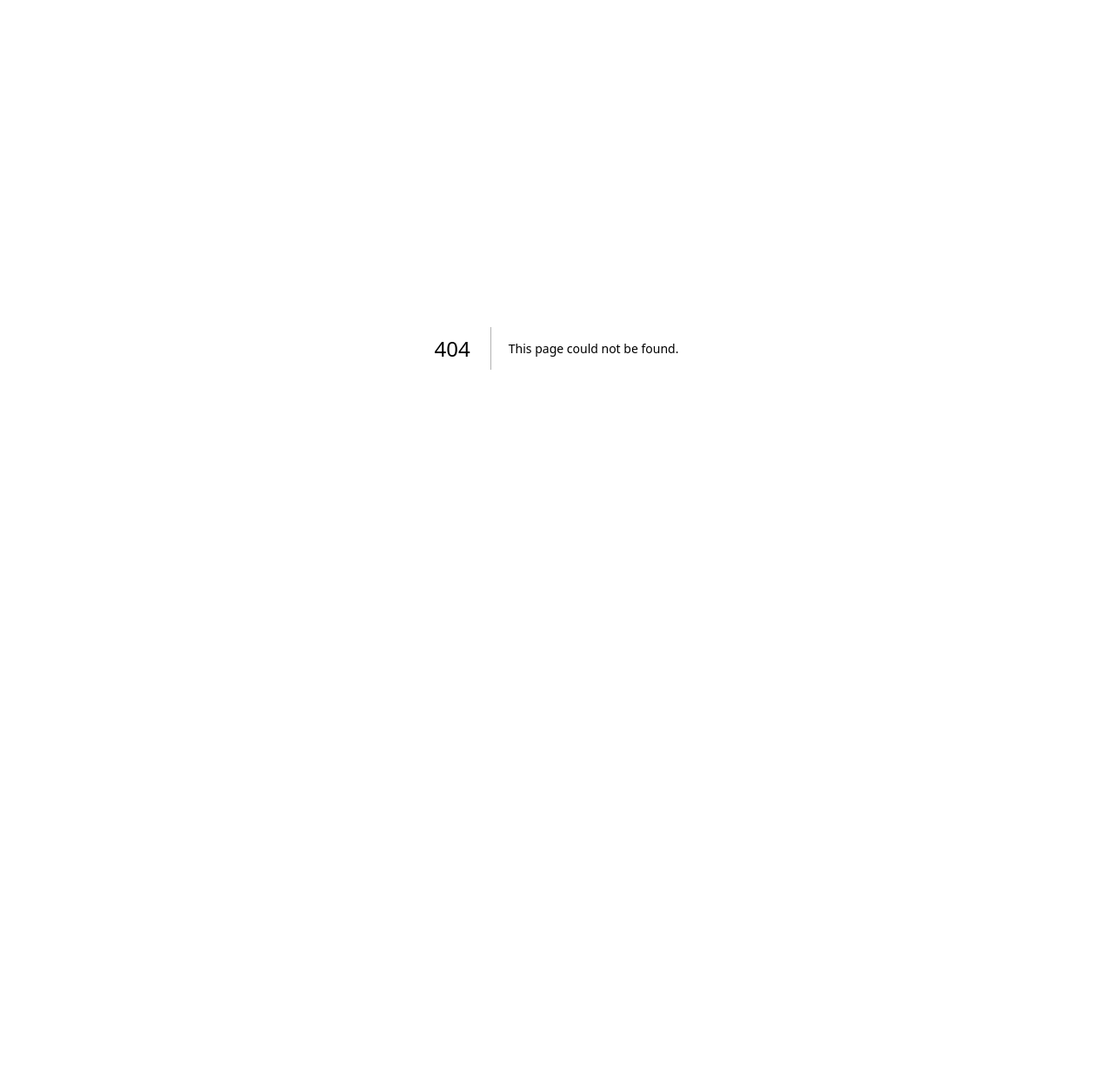
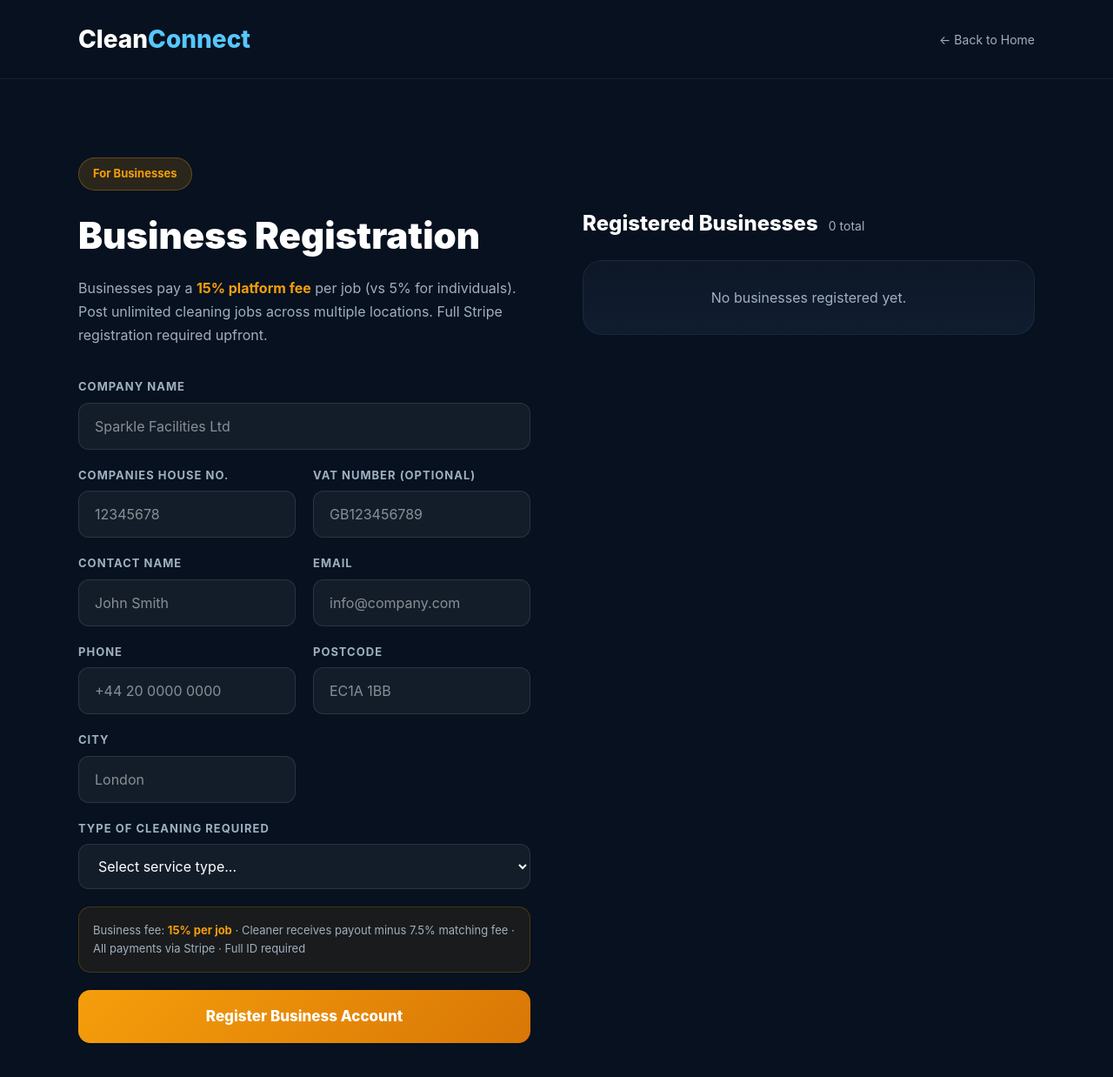
Before and after one commit to olumidedgunner-max/cleanConnect, a Next.js app: page /register-business in a window 1280 px wide. Before the commit this address had no page. Shown: the top 1238 px of the page at 87% size. Before the commit the page ends 800 px from the top, so only its background shows below. Built offline with nearby package versions, Linux system fonts and the light colour scheme.

Commit message:
Separate pages for cleaner/business registration, simplify post-job form

```diff
--- a/src/app/page.tsx
+++ b/src/app/page.tsx
@@ -1,8 +1,6 @@
 import HeroSection from "@/components/HeroSection";
 import PostJobSection from "@/components/PostJobSection";
 import JobListings from "@/components/JobListings";
-import RegisterCleanerSection from "@/components/RegisterCleanerSection";
-import RegisterBusinessSection from "@/components/RegisterBusinessSection";
 import HowItWorks from "@/components/HowItWorks";
 import FeeStructure from "@/components/FeeStructure";
 import Footer from "@/components/Footer";
@@ -13,8 +11,6 @@ export default function Home() {
       <HeroSection />
       <PostJobSection />
       <JobListings />
-      <RegisterCleanerSection />
-      <RegisterBusinessSection />
       <HowItWorks />
       <FeeStructure />
       <Footer />
--- /dev/null
+++ b/src/app/register-business/page.tsx
@@ -0,0 +1,22 @@
+import RegisterBusinessSection from "@/components/RegisterBusinessSection";
+import Link from "next/link";
+
+export const metadata = { title: "Register Your Business — CleanConnect" };
+
+export default function RegisterBusinessPage() {
+  return (
+    <main style={{ background: "#07111f", minHeight: "100vh", color: "white" }}>
+      <div style={{ padding: "24px 30px", borderBottom: "1px solid rgba(255,255,255,.06)" }}>
+        <div style={{ maxWidth: "1100px", margin: "auto", display: "flex", justifyContent: "space-between", alignItems: "center" }}>
+          <Link href="/" style={{ fontSize: "28px", fontWeight: 800, textDecoration: "none", color: "white" }}>
+            Clean<span style={{ color: "#57c7ff" }}>Connect</span>
+          </Link>
+          <Link href="/" style={{ color: "#9fb0c1", textDecoration: "none", fontSize: "14px", display: "flex", alignItems: "center", gap: "6px" }}>
+            ← Back to Home
+          </Link>
+        </div>
+      </div>
+      <RegisterBusinessSection />
+    </main>
+  );
+}
--- /dev/null
+++ b/src/app/register-cleaner/page.tsx
@@ -0,0 +1,22 @@
+import RegisterCleanerSection from "@/components/RegisterCleanerSection";
+import Link from "next/link";
+
+export const metadata = { title: "Register as a Cleaner — CleanConnect" };
+
+export default function RegisterCleanerPage() {
+  return (
+    <main style={{ background: "#07111f", minHeight: "100vh", color: "white" }}>
+      <div style={{ padding: "24px 30px", borderBottom: "1px solid rgba(255,255,255,.06)" }}>
+        <div style={{ maxWidth: "1100px", margin: "auto", display: "flex", justifyContent: "space-between", alignItems: "center" }}>
+          <Link href="/" style={{ fontSize: "28px", fontWeight: 800, textDecoration: "none", color: "white" }}>
+            Clean<span style={{ color: "#57c7ff" }}>Connect</span>
+          </Link>
+          <Link href="/" style={{ color: "#9fb0c1", textDecoration: "none", fontSize: "14px", display: "flex", alignItems: "center", gap: "6px" }}>
+            ← Back to Home
+          </Link>
+        </div>
+      </div>
+      <RegisterCleanerSection />
+    </main>
+  );
+}
--- a/src/components/Navbar.tsx
+++ b/src/components/Navbar.tsx
@@ -1,34 +1,41 @@
+import Link from "next/link";
+
 export default function Navbar() {
   return (
     <nav style={{ display: "flex", justifyContent: "space-between", alignItems: "center", padding: "15px 0" }}>
-      <div style={{ fontSize: "34px", fontWeight: 800, letterSpacing: "-1px" }}>
+      <Link href="/" style={{ fontSize: "34px", fontWeight: 800, letterSpacing: "-1px", textDecoration: "none", color: "white" }}>
         Clean<span style={{ color: "#57c7ff" }}>Connect</span>
-      </div>
-      <ul style={{ display: "flex", gap: "25px", listStyle: "none", alignItems: "center" }}>
-        <li style={{ opacity: 0.85, cursor: "pointer" }}>Home</li>
-        <li style={{ opacity: 0.85, cursor: "pointer" }}>Dashboard</li>
-        <li style={{ opacity: 0.85, cursor: "pointer" }}>Current Jobs</li>
-        <li style={{ opacity: 0.85, cursor: "pointer" }}>Escrow</li>
-        <li style={{
-          background: "linear-gradient(135deg,#1ea7ff,#0077ff)",
+      </Link>
+      <ul style={{ display: "flex", gap: "20px", listStyle: "none", alignItems: "center" }}>
+        <li><Link href="/" style={{ color: "white", textDecoration: "none", opacity: 0.85, fontSize: "15px" }}>Home</Link></li>
+        <li><Link href="/#jobs" style={{ color: "white", textDecoration: "none", opacity: 0.85, fontSize: "15px" }}>Current Jobs</Link></li>
+        <li>
+          <Link href="/register-cleaner" style={{
+            display: "block",
+            background: "linear-gradient(135deg,#22c55e,#16a34a)",
             padding: "10px 20px",
             borderRadius: "12px",
             fontWeight: 700,
-          cursor: "pointer",
+            textDecoration: "none",
+            color: "white",
             fontSize: "14px",
           }}>
-          Post a Job
+            Register as Cleaner
+          </Link>
         </li>
-        <li style={{
-          background: "rgba(255,255,255,.08)",
-          border: "1px solid rgba(255,255,255,.1)",
+        <li>
+          <Link href="/register-business" style={{
+            display: "block",
+            background: "linear-gradient(135deg,#f59e0b,#d97706)",
             padding: "10px 20px",
             borderRadius: "12px",
             fontWeight: 700,
-          cursor: "pointer",
+            textDecoration: "none",
+            color: "white",
             fontSize: "14px",
           }}>
-          Become a Cleaner
+            Register Business
+          </Link>
         </li>
       </ul>
     </nav>
--- a/src/components/PostJobSection.tsx
+++ b/src/components/PostJobSection.tsx
@@ -34,7 +34,6 @@ export default function PostJobSection() {
   const [phone, setPhone] = useState("");
   const [postcode, setPostcode] = useState("");
   const [city, setCity] = useState("");
-  const [fullAddress, setFullAddress] = useState("");
   const [submitted, setSubmitted] = useState(false);
   const fileInputRef = useRef<Record<string, HTMLInputElement | null>>({});
 
@@ -72,7 +71,7 @@ export default function PostJobSection() {
   const totalRooms = Object.values(counts).reduce((a, b) => a + b, 0);
 
   function handleSubmit() {
-    if (!email || !phone || !postcode || !city || !fullAddress) return;
+    if (!email || !phone || !postcode || !city) return;
     const conditions: Record<string, string> = {};
     allRows.forEach(({ key, index, entry }) => { conditions[`${key}-${index}`] = entry.condition; });
     addJob({
@@ -176,17 +175,14 @@ export default function PostJobSection() {
       {totalRooms > 0 && (
         <div style={card}>
           <h3 style={{ fontSize: "22px", fontWeight: 800, marginBottom: "8px" }}>Step 4 — Contact & Location</h3>
-          <p style={{ color: "#9fb0c1", fontSize: "14px", marginBottom: "24px" }}>Email and phone to post the job. Postcode and city so we match you with local cleaners.</p>
-          <div style={{ display: "grid", gridTemplateColumns: "1fr 1fr", gap: "20px", marginBottom: "20px" }}>
+          <p style={{ color: "#9fb0c1", fontSize: "14px", marginBottom: "24px" }}>
+            Just your email, phone, postcode and city for now. Your full address is only asked after a cleaner accepts — at the secure Stripe payment step.
+          </p>
+          <div style={{ display: "grid", gridTemplateColumns: "1fr 1fr", gap: "20px" }}>
             <div><label style={labelStyle}>Email Address</label><input type="email" value={email} onChange={(e) => setEmail(e.target.value)} placeholder="your@email.com" style={inputStyle} /></div>
             <div><label style={labelStyle}>Phone Number</label><input type="tel" value={phone} onChange={(e) => setPhone(e.target.value)} placeholder="+44 7700 000000" style={inputStyle} /></div>
             <div><label style={labelStyle}>Postcode</label><input type="text" value={postcode} onChange={(e) => setPostcode(e.target.value)} placeholder="SW1A 1AA" style={inputStyle} /></div>
             <div><label style={labelStyle}>City</label><input type="text" value={city} onChange={(e) => setCity(e.target.value)} placeholder="London" style={inputStyle} /></div>
-          </div>
-          <div>
-            <label style={labelStyle}>Full Address (released to cleaner only after payment)</label>
-            <input type="text" value={fullAddress} onChange={(e) => setFullAddress(e.target.value)} placeholder="12 Example Street, London, SW1A 1AA" style={inputStyle} />
-            <p style={{ color: "#9fb0c1", fontSize: "12px", marginTop: "8px" }}>Your full address is held securely and only shared with the cleaner once escrow is funded via Stripe.</p>
           </div>
         </div>
       )}
```
Lines whose indentation alone changed are shown as unchanged.
